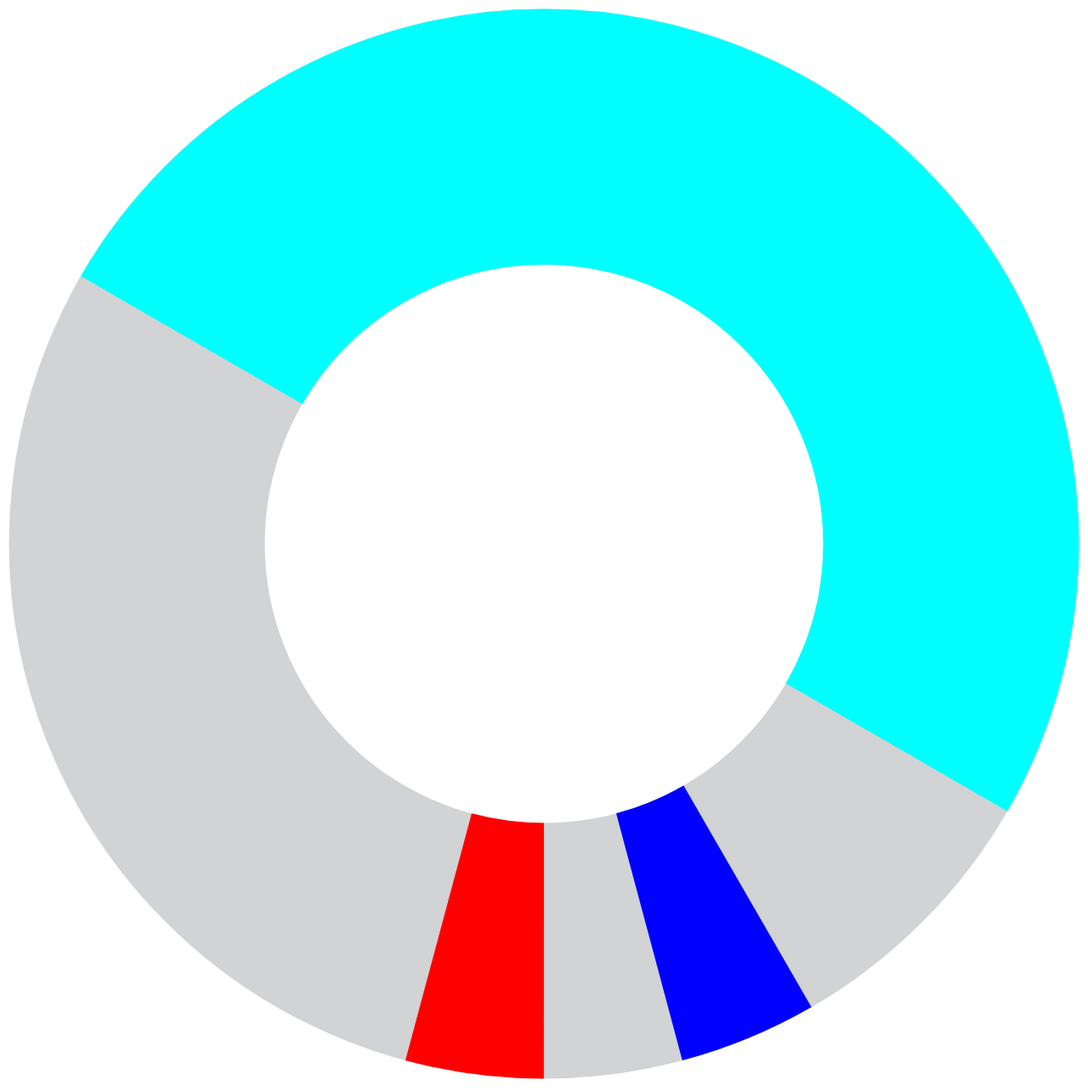
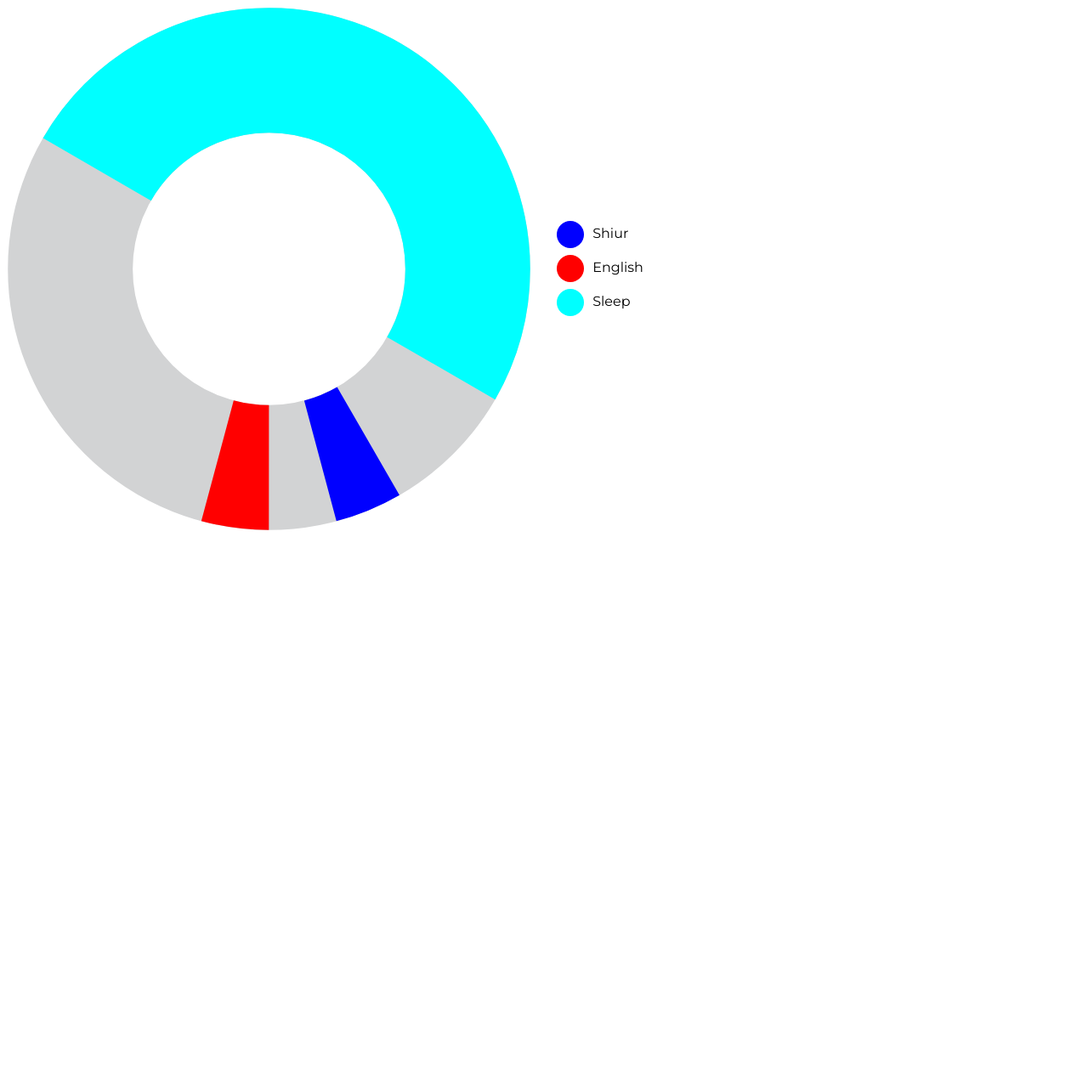
Before and after one commit to avrahamappel/visual-schedule, a Flask app: page /pie in a window 1280 px wide. Shown: the whole page at 85% size. After the commit the page ends 624 px from the top, so only its background shows below. Run offline with Flask 2, Linux system fonts and the light colour scheme.

Commit message:
add legend and refactor to partials

```diff
--- a/app.py
+++ b/app.py
@@ -25,7 +25,7 @@ def pie():
         ('Sleep', 20, 32, 'cyan'),
     ]
 
-    mapped = map(schedule_to_stroke, schedule_items)
+    mapped = list(map(schedule_to_stroke, schedule_items))
 
     return render_template('pie.html', schedule_items=mapped)
 
--- /dev/null
+++ b/static/css/pie.css
@@ -0,0 +1,57 @@
+/* Pie SVG code and CSS from https://medium.com/@heyoka/scratch-made-svg-donut-pie-charts-in-html5-2c587e935d72 */
+
+@import url(https://fonts.googleapis.com/css?family=Montserrat:400);
+
+body {
+  font: 16px/1.4em "Montserrat", Arial, sans-serif;
+}
+
+.container {
+  display: flex;
+  justify-content: space-around;
+  flex-direction: column;
+  margin-left: -15px;
+  margin-right: -15px;
+}
+
+@media (min-width: 768px) {
+  .container {
+    flex-direction: row;
+  }
+}
+
+.container > * {
+  flex: 1;
+  padding-left: 15px;
+  padding-right: 15px;
+  align-self: center;
+}
+
+.legend {
+  min-width: calc(8 / 12);
+}
+
+.legend [class*="shape-"] {
+  margin-right: 6px;
+}
+
+.legend-list {
+  margin: 0;
+  padding: 0;
+  list-style: none;
+}
+
+.legend-list li {
+  margin: 0 0 8px;
+  padding: 0;
+}
+
+.shape-circle {
+  display: inline-block;
+  vertical-align: middle;
+  width: 32px;
+  height: 32px;
+  -webkit-border-radius: 50%;
+     -moz-border-radius: 50%;
+          border-radius: 50%;
+}
--- /dev/null
+++ b/templates/base.html
@@ -0,0 +1,19 @@
+<!doctype html>
+<html lang="en">
+<head>
+    <meta charset="UTF-8">
+    <meta name="viewport"
+          content="width=device-width, user-scalable=no, initial-scale=1.0, maximum-scale=1.0, minimum-scale=1.0">
+    <meta http-equiv="X-UA-Compatible" content="ie=edge">
+    <title>Visual Schedule</title>
+
+    {% block styles %}{% endblock %}
+</head>
+<body>
+
+{% block content %}{% endblock %}
+
+{% block scripts %}{% endblock %}
+
+</body>
+</html>
--- a/templates/pie.html
+++ b/templates/pie.html
@@ -1,27 +1,32 @@
-<!doctype html>
-<html lang="en">
-<head>
-    <meta charset="UTF-8">
-    <meta name="viewport"
-          content="width=device-width, user-scalable=no, initial-scale=1.0, maximum-scale=1.0, minimum-scale=1.0">
-    <meta http-equiv="X-UA-Compatible" content="ie=edge">
-    <title>Pie</title>
+{% extends 'base.html' %}
 
-    <style></style>
-</head>
-<body>
+{% block styles %}
+<link rel="stylesheet" href="{{ url_for('static', filename='css/pie.css') }}">
+{% endblock %}
 
+{% block content %}
+<div class="container">
+
+    <div class="schedule">
         <svg width="100%" height="100%" viewBox="0 0 42 42" class="donut">
             <circle class="donut-hole" cx="21" cy="21" r="15.91549430918954" fill="#fff"></circle>
             <circle class="donut-ring" cx="21" cy="21" r="15.91549430918954" fill="transparent" stroke="#d2d3d4" stroke-width="10"></circle>
 
-  {% for title, offset, length, after, color in schedule_items %}
+            {% for _, offset, length, after, color in schedule_items %}
             <circle class="donut-segment" cx="21" cy="21" r="15.91549430918954" fill="transparent"
                   stroke="{{ color }}" stroke-width="10"
                   stroke-dasharray="{{ length }} {{ after }}"
                   stroke-dashoffset="{{ offset }}"></circle>
             {% endfor %}
         </svg>
+    </div>
 
-</body>
-</html>
+    <div class="legend">
+        <ul class="legend-list">
+            {% for title, _, _, _, color in schedule_items %}
+            <li><span class="shape-circle" style="background-color:{{ color }}"></span> {{ title }}</li>
+            {% endfor %}
+        </ul>
+    </div>
+</div>
+{% endblock %}
```
Also changed, not shown: templates/home.html (+3 -13 lines). Lines whose indentation alone changed are shown as unchanged.
